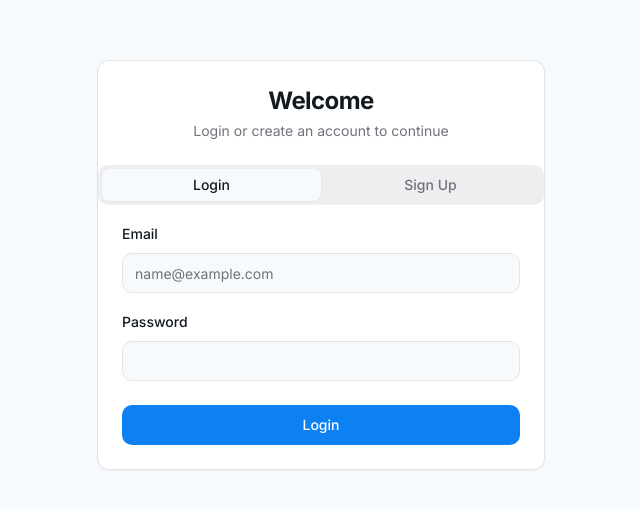
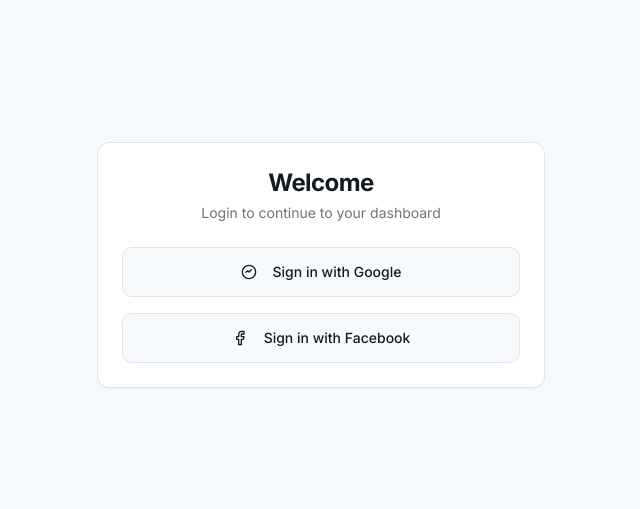
Before and after one commit to Sattva-Doshi/finance-friend-reminder, a React (Vite) app: page /auth in a window 1280 px wide. Shown: the part 135-644 px from the top of the page, without its empty margins (319-959 px from the left). Built offline with nearby package versions, Linux system fonts and the light colour scheme.

Commit message:
Refactor: Remove email/password auth, add social login
Removes email/password authentication and implements Google/Facebook login. Redirects to the dashboard on successful login, and to the login page if not logged in.

```diff
--- a/src/pages/Auth.tsx
+++ b/src/pages/Auth.tsx
@@ -1,158 +1,63 @@
 
-import { useState } from 'react';
+import { useEffect } from 'react';
 import { Navigate, useNavigate } from 'react-router-dom';
 import { motion } from 'framer-motion';
-import { Tabs, TabsContent, TabsList, TabsTrigger } from "@/components/ui/tabs";
 import { Button } from '@/components/ui/button';
-import { Input } from '@/components/ui/input';
-import { Label } from '@/components/ui/label';
 import { useToast } from '@/hooks/use-toast';
-import { Card, CardContent, CardDescription, CardFooter, CardHeader, CardTitle } from '@/components/ui/card';
+import { Card, CardContent, CardDescription, CardHeader, CardTitle } from '@/components/ui/card';
 import { supabase } from '@/lib/supabase';
 import { useAuth } from '@/hooks/use-auth';
 import PageTransition from '@/components/layout/PageTransition';
-import { Alert, AlertDescription } from '@/components/ui/alert';
-import { Info } from 'lucide-react';
+import { FacebookIcon, GithubIcon } from 'lucide-react';
 
 export default function Auth() {
-  const [email, setEmail] = useState('');
-  const [password, setPassword] = useState('');
-  const [loading, setLoading] = useState(false);
-  const [resendLoading, setResendLoading] = useState(false);
-  const [showConfirmationAlert, setShowConfirmationAlert] = useState(false);
   const { toast } = useToast();
   const navigate = useNavigate();
   const { user, isLoading } = useAuth();
 
-  // If we're already authenticated, redirect to home
+  useEffect(() => {
+    // If we're already authenticated, redirect to home
+    if (user && !isLoading) {
+      navigate('/');
+    }
+  }, [user, isLoading, navigate]);
+
+  // If we're already authenticated, don't render the auth page
   if (user && !isLoading) {
     return <Navigate to="/" />;
   }
 
-  const handleLogin = async (e: React.FormEvent) => {
-    e.preventDefault();
+  const handleGoogleLogin = async () => {
+    try {
+      const { error } = await supabase.auth.signInWithOAuth({
+        provider: 'google',
+      });
 
-    if (!email || !password) {
+      if (error) throw error;
+    } catch (error: any) {
+      console.error('Google login error:', error);
       toast({
-        title: "Error",
-        description: "Please enter both email and password",
+        title: "Login failed",
+        description: error.message || "An error occurred during Google login",
         variant: "destructive",
       });
-      return;
-    }
-
-    try {
-      setLoading(true);
-      const { error } = await supabase.auth.signInWithPassword({
-        email,
-        password,
-      });
-
-      if (error) {
-        if (error.message === "Email not confirmed" || error.code === "email_not_confirmed") {
-          setShowConfirmationAlert(true);
-          throw new Error("Please check your email and confirm your account before logging in");
-        }
-        throw error;
-      }
-
-      toast({
-        title: "Success",
-        description: "You have been logged in successfully",
-      });
-
-      navigate('/');
-    } catch (error: any) {
-      console.error('Login error:', error);
-      toast({
-        title: "Login failed",
-        description: error.message || "An error occurred during login",
-        variant: "destructive",
-      });
-    } finally {
-      setLoading(false);
     }
   };
 
-  const handleSignup = async (e: React.FormEvent) => {
-    e.preventDefault();
-
-    if (!email || !password) {
-      toast({
-        title: "Error",
-        description: "Please enter both email and password",
-        variant: "destructive",
-      });
-      return;
-    }
-
-    if (password.length < 6) {
-      toast({
-        title: "Error",
-        description: "Password must be at least 6 characters long",
-        variant: "destructive",
-      });
-      return;
-    }
-
+  const handleFacebookLogin = async () => {
     try {
-      setLoading(true);
-      const { error } = await supabase.auth.signUp({
-        email,
-        password,
+      const { error } = await supabase.auth.signInWithOAuth({
+        provider: 'facebook',
       });
 
       if (error) throw error;
-
-      setShowConfirmationAlert(true);
+    } catch (error: any) {
+      console.error('Facebook login error:', error);
       toast({
-        title: "Success",
-        description: "Registration successful! Check your email to confirm your account.",
-      });
-    } catch (error: any) {
-      console.error('Signup error:', error);
-      toast({
-        title: "Signup failed",
-        description: error.message || "An error occurred during signup",
+        title: "Login failed",
+        description: error.message || "An error occurred during Facebook login",
         variant: "destructive",
       });
-    } finally {
-      setLoading(false);
-    }
-  };
-
-  const handleResendConfirmation = async () => {
-    if (!email) {
-      toast({
-        title: "Error",
-        description: "Please enter your email address",
-        variant: "destructive",
-      });
-      return;
-    }
-
-    try {
-      setResendLoading(true);
-      const { error } = await supabase.auth.resend({
-        type: 'signup',
-        email,
-      });
-
-      if (error) throw error;
-
-      toast({
-        title: "Email sent",
-        description: "A new confirmation email has been sent to your address",
-      });
-    } catch (error: any) {
-      console.error('Resend confirmation error:', error);
-      toast({
-        title: "Failed to resend confirmation",
-        description: error.message || "An error occurred while resending the confirmation email",
-        variant: "destructive",
-      });
-    } finally {
-      setResendLoading(false);
     }
   };
 
@@ -169,104 +74,29 @@ export default function Auth() {
             <CardHeader className="space-y-1">
               <CardTitle className="text-2xl font-bold text-center">Welcome</CardTitle>
               <CardDescription className="text-center">
-                Login or create an account to continue
+                Login to continue to your dashboard
               </CardDescription>
             </CardHeader>
 
-            {showConfirmationAlert && (
-              <div className="px-6 mb-4">
-                <Alert variant="default" className="bg-amber-50 border-amber-200">
-                  <Info className="h-4 w-4 text-amber-500" />
-                  <AlertDescription className="text-amber-800">
-                    Please check your email inbox and spam folder for a confirmation link.
-                    <Button
-                      variant="link"
-                      className="text-amber-600 p-0 h-auto font-semibold ml-1"
-                      onClick={handleResendConfirmation}
-                      disabled={resendLoading}
-                    >
-                      {resendLoading ? 'Sending...' : 'Resend confirmation email'}
-                    </Button>
-                  </AlertDescription>
-                </Alert>
-              </div>
-            )}
+            <CardContent className="space-y-4">
+              <Button
+                variant="outline"
+                onClick={handleGoogleLogin}
+                className="w-full py-6 space-x-2"
+              >
+                <svg xmlns="http://www.w3.org/2000/svg" width="16" height="16" viewBox="0 0 24 24" fill="none" stroke="currentColor" strokeWidth="2" strokeLinecap="round" strokeLinejoin="round" className="lucide lucide-google"><path d="M12 22C6.477 22 2 17.523 2 12S6.477 2 12 2s10 4.477 10 10-4.477 10-10 10z"></path><path d="m15.5 8.5-3.5 3.5-2-2L7.5 12.5"></path></svg>
+                <span>Sign in with Google</span>
+              </Button>
 
-            <Tabs defaultValue="login" className="w-full">
-              <TabsList className="grid w-full grid-cols-2 mb-4">
-                <TabsTrigger value="login">Login</TabsTrigger>
-                <TabsTrigger value="signup">Sign Up</TabsTrigger>
-              </TabsList>
-
-              <TabsContent value="login">
-                <form onSubmit={handleLogin}>
-                  <CardContent className="space-y-4">
-                    <div className="space-y-2">
-                      <Label htmlFor="email">Email</Label>
-                      <Input
-                        id="email"
-                        type="email"
-                        placeholder="name@example.com"
-                        value={email}
-                        onChange={(e) => setEmail(e.target.value)}
-                        required
-                      />
-                    </div>
-                    <div className="space-y-2">
-                      <Label htmlFor="password">Password</Label>
-                      <Input
-                        id="password"
-                        type="password"
-                        value={password}
-                        onChange={(e) => setPassword(e.target.value)}
-                        required
-                      />
-                    </div>
-                  </CardContent>
-                  <CardFooter>
-                    <Button type="submit" className="w-full" disabled={loading}>
-                      {loading ? 'Logging in...' : 'Login'}
-                    </Button>
-                  </CardFooter>
-                </form>
-              </TabsContent>
-
-              <TabsContent value="signup">
-                <form onSubmit={handleSignup}>
-                  <CardContent className="space-y-4">
-                    <div className="space-y-2">
-                      <Label htmlFor="signup-email">Email</Label>
-                      <Input
-                        id="signup-email"
-                        type="email"
-                        placeholder="name@example.com"
-                        value={email}
-                        onChange={(e) => setEmail(e.target.value)}
-                        required
-                      />
-                    </div>
-                    <div className="space-y-2">
-                      <Label htmlFor="signup-password">Password</Label>
-                      <Input
-                        id="signup-password"
-                        type="password"
-                        value={password}
-                        onChange={(e) => setPassword(e.target.value)}
-                        required
-                      />
-                      <p className="text-xs text-muted-foreground">
-                        Password must be at least 6 characters long
-                      </p>
-                    </div>
-                  </CardContent>
-                  <CardFooter>
-                    <Button type="submit" className="w-full" disabled={loading}>
-                      {loading ? 'Creating account...' : 'Create Account'}
-                    </Button>
-                  </CardFooter>
-                </form>
-              </TabsContent>
-            </Tabs>
+              <Button
+                variant="outline"
+                onClick={handleFacebookLogin}
+                className="w-full py-6 space-x-2"
+              >
+                <FacebookIcon className="h-4 w-4" />
+                <span>Sign in with Facebook</span>
+              </Button>
+            </CardContent>
           </Card>
         </motion.div>
       </div>
--- a/src/pages/Index.tsx
+++ b/src/pages/Index.tsx
@@ -1,4 +1,5 @@
-
+import { useEffect } from "react";
+import { useNavigate } from "react-router-dom";
 import Navbar from "@/components/layout/Navbar";
 import PageTransition from "@/components/layout/PageTransition";
 import { OverviewCard } from "@/components/dashboard/OverviewCard";
@@ -10,13 +11,14 @@ import { CreditCardIcon, ArrowRightIcon, BellIcon, CalendarIcon, DollarSignIcon,
 import { useReminders } from "@/hooks/use-reminders";
 import { useExpenses } from "@/hooks/use-expenses";
 import { useSubscriptions } from "@/hooks/use-subscriptions";
-import { useNavigate } from "react-router-dom";
+import { useAuth } from "@/hooks/use-auth";
 
 export default function Index() {
   const navigate = useNavigate();
   const { reminders, markReminderPaid, snoozeReminder } = useReminders();
   const { expenses, getMonthlyExpenseData } = useExpenses();
   const { subscriptions, cancelSubscription, getTotalMonthlyCost } = useSubscriptions();
+  const { user, isLoading } = useAuth(true);
 
   // Get upcoming reminders (not paid and due within 7 days)
   const upcomingReminders = reminders
@@ -49,6 +51,14 @@ export default function Index() {
   const upcomingDueAmount = reminders
     .filter(reminder => !reminder.paid)
     .reduce((total, reminder) => total + reminder.amount, 0);
+
+  if (isLoading) {
+    return <div className="flex items-center justify-center min-h-screen">Loading...</div>;
+  }
+
+  if (!user) {
+    return null;
+  }
 
   return (
     <PageTransition>
```
Also changed, not shown: src/hooks/use-auth.tsx (+18 -2 lines).
